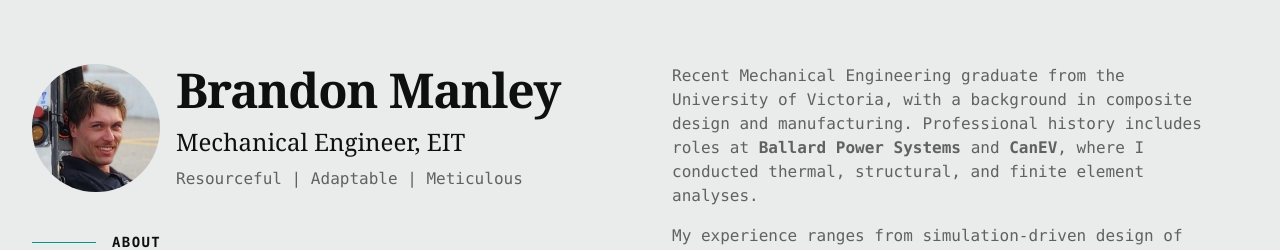
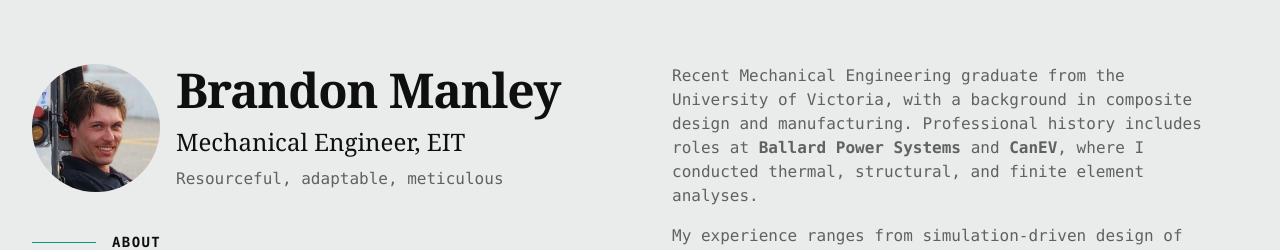
Before and after one commit to bmanley95/mech-eng-portfolio, a React (Vite) app: page / in a window 1280 px wide. Shown: the top 250 px of the page. Built offline with nearby package versions, Linux system fonts and the light colour scheme; no server answers; a web font is replaced by a local one.

Commit message:
content: words
Signed-off-by: Bryce McMath (GitKraken) <bryce.j.mcmath@gmail.com>

```diff
--- a/src/data/localizedContent.ts
+++ b/src/data/localizedContent.ts
@@ -76,7 +76,7 @@ export const localizedContent: Record<'en', LocalizedContent> &
     title: 'Mechanical Engineer, EIT',
     location: 'Victoria, British Columbia 🇨🇦',
     email: 'brm2495@gmail.com',
-    tagline: 'Resourceful | Adaptable | Meticulous',
+    tagline: 'Resourceful, adaptable, meticulous',
     calendarUrl:
       'https://calendar.google.com/calendar/appointments/schedules/AcZssZ2UsH1ZA-unoHvKtoIIMU_nZkTpzDf2XSMJ76dPDECSe2fq3nT59wmYX4-o_0pttfIhIoNaDvPT?gv=true',
     social: {
```
